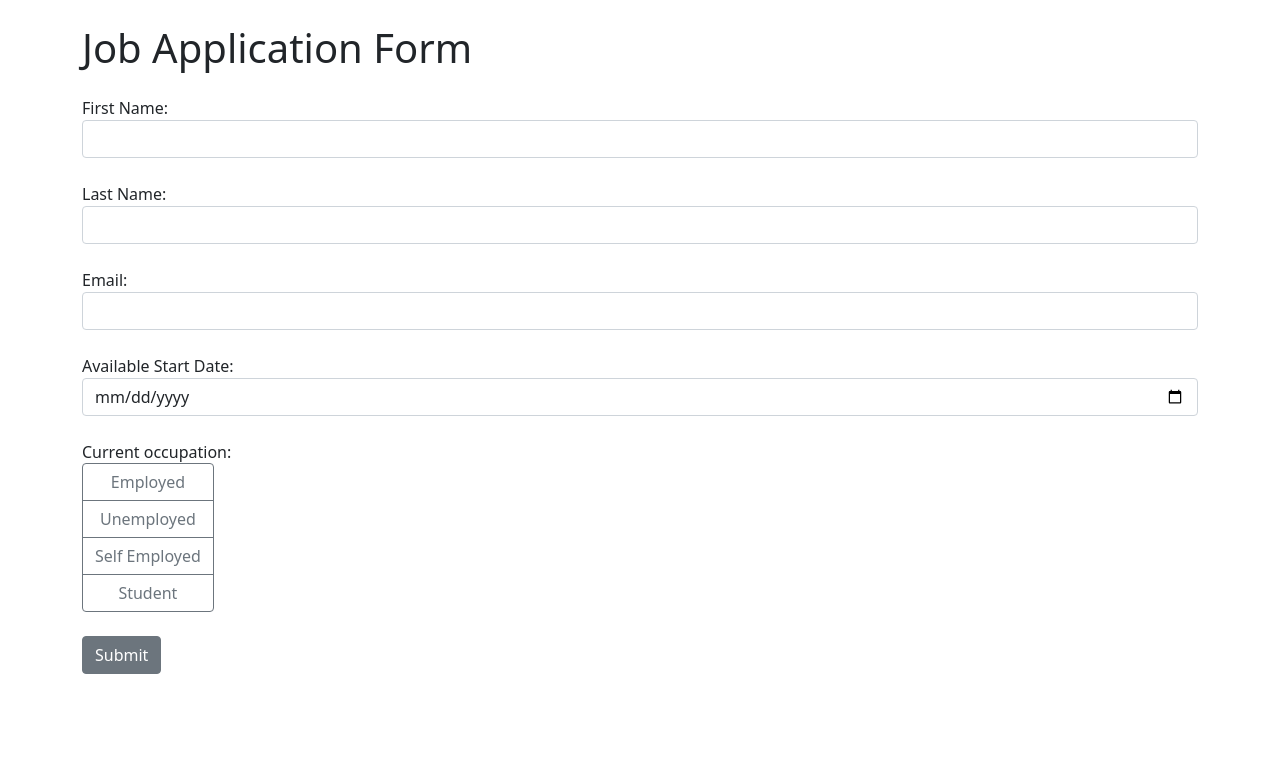
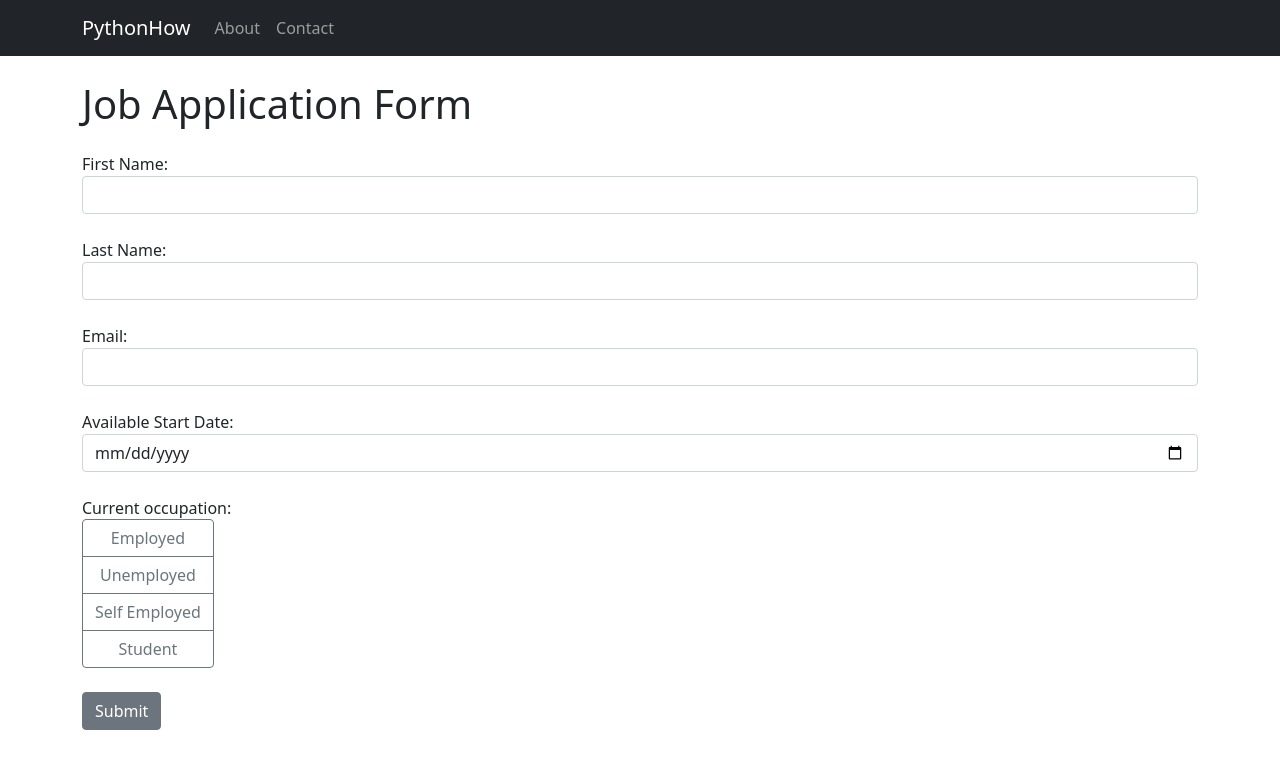
Before and after one commit to Yigit570/Django-Web-App, a Django app: page / in a window 1280 px wide. Shown: the top 769 px of the page. Run offline with Django 5.2, Linux system fonts and the light colour scheme.

Commit message:
Create base template and add navigation bar

```diff
--- /dev/null
+++ b/job_application/templates/about.html
@@ -0,0 +1,6 @@
+{% extends 'base.html' %}
+{% block content %}
+
+<h1>About Us</h1>
+
+{% endblock %}
--- /dev/null
+++ b/job_application/templates/base.html
@@ -0,0 +1,39 @@
+<html lang="en">
+
+<head>
+    <meta charset="UTF-8">
+    <meta name="viewport" content="width=device-width, initial-scale=1.0">
+    <link rel="stylesheet" href="https://cdn.jsdelivr.net/npm/bootstrap@5.1.3/dist/css/bootstrap.min.css">
+    <title>Document</title>
+</head>
+
+<body>
+    <nav class="navbar navbar-expand-lg navbar-dark bg-dark">
+        <div class="container">
+            <a class="navbar-brand" href="{% url 'index' %}">PythonHow</a>
+            <button class="navbar-toggler" type="button" data-bs-toggle="collapse" data-bs-target="#navbarNav"
+                aria-controls="navbarNav" aria-expanded="false" aria-label="Toggle navigation">
+                <span class="navbar-toggler-icon"></span>
+            </button>
+            <div class="collapse navbar-collapse" id="navbarNav">
+                <ul class="navbar-nav">
+                    <li class="nav-item {% if request.path == '/about/' %}active{% endif %}">
+                        <a class="nav-link" href="{% url 'about' %}">About</a>
+                    </li>
+                    <li class="nav-item">
+                        <a class="nav-link" href="#">Contact</a>
+                    </li>
+                </ul>
+            </div>
+        </div>
+    </nav>
+    <div class="container">
+        {% block content %}
+        {% endblock %}
+    </div>
+
+    <script src="https://code.jquery.com/jquery-3.6.0.min.js"></script>
+    <script src="https://cdn.jsdelivr.net/npm/bootstrap@5.1.3/dist/js/bootstrap.min.js"></script>
+</body>
+
+</html>
--- a/job_application/templates/index.html
+++ b/job_application/templates/index.html
@@ -1,14 +1,6 @@
-<html lang="en">
+{% extends 'base.html' %}
+{% block content %}
 
-<head>
-    <meta charset="UTF-8">
-    <meta name="viewport" content="width=device-width, initial-scale=1.0">
-    <link rel="stylesheet" href="https://cdn.jsdelivr.net/npm/bootstrap@5.1.3/dist/css/bootstrap.min.css">
-    <title>Document</title>
-</head>
-
-<body>
-    <div class="container">
 <h1 class="mt-4 mb-4">Job Application Form</h1>
 <form method="post">
     {% csrf_token %}
@@ -55,10 +47,5 @@
     </div>
     {% endif %}
 </form>
-    </div>
 
-    <script src="https://code.jquery.com/jquery-3.6.0.min.js"></script>
-    <script src="https://cdn.jsdelivr.net/npm/bootstrap@5.1.3/dist/js/bootstrap.min.js"></script>
-</body>
-
-</html>
+{% endblock %}
--- a/job_application/urls.py
+++ b/job_application/urls.py
@@ -2,5 +2,6 @@ from django.urls import path
 from . import views
 
 urlpatterns = [
-    path("", views.index, name="index")
+    path("", views.index, name="index"),
+    path("about/", views.about, name="about")
 ]
--- a/job_application/views.py
+++ b/job_application/views.py
@@ -23,3 +23,7 @@ def index(request):
 
             messages.success(request, "Form submitted successfully!")
     return render(request, "index.html")
+
+
+def about(request):
+    return render(request, "about.html")
```
Also changed, not shown: job_application/admin.py (+9 -1 lines). Lines whose indentation alone changed are shown as unchanged.
